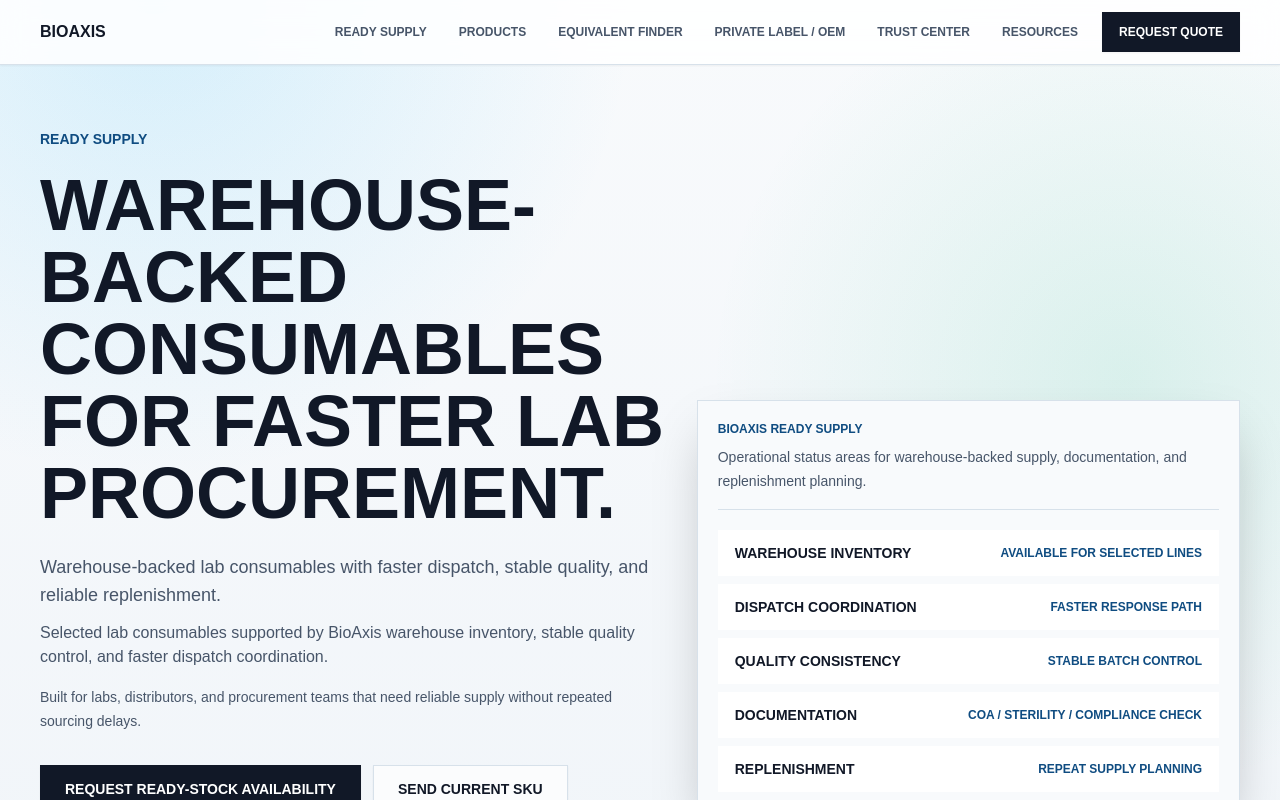
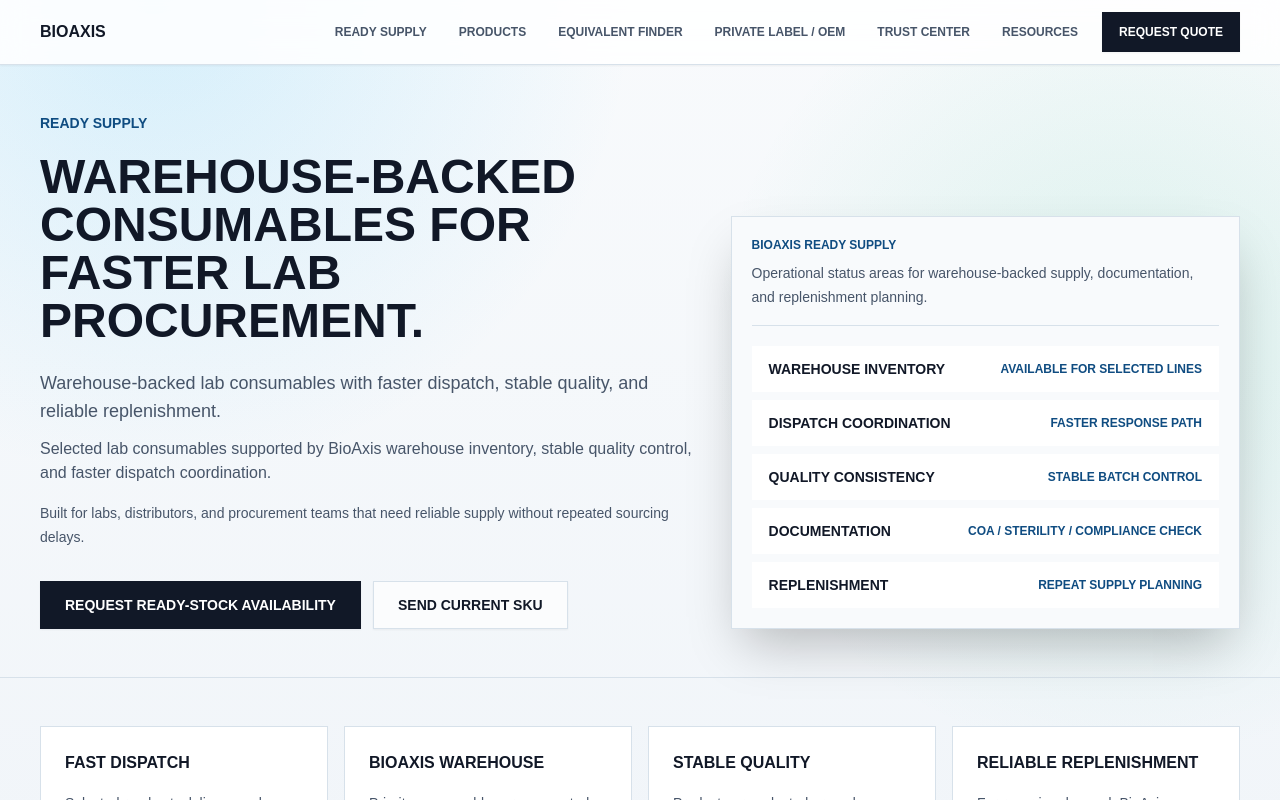
Before and after one commit to luckyericyao/bioaxisv3, a Next.js app: page /ready-supply in a window 1280 px wide. Shown: the top 800 px of the page. Built offline with nearby package versions, Linux system fonts and the light colour scheme.

Commit message:
Improve Ready Supply hero hierarchy

```diff
--- a/src/app/ready-supply/page.tsx
+++ b/src/app/ready-supply/page.tsx
@@ -60,11 +60,11 @@
 export default function ReadySupplyPage() {
   return (
     <>
-      <section className="border-b border-bioaxis-line px-5 py-16 sm:px-8 lg:px-10">
-        <div className="mx-auto grid w-full max-w-7xl gap-8 lg:grid-cols-[minmax(0,0.92fr)_minmax(420px,0.8fr)] lg:items-end">
+      <section className="border-b border-bioaxis-line px-5 py-12 sm:px-8 sm:py-14 lg:px-10 lg:py-12">
+        <div className="mx-auto grid w-full max-w-7xl gap-8 lg:grid-cols-[minmax(0,1.06fr)_minmax(400px,0.82fr)] lg:items-end">
           <div>
             <p className="mb-5 text-sm font-semibold uppercase text-bioaxis-accent">READY SUPPLY</p>
-            <h1 className="max-w-5xl text-4xl font-bold uppercase leading-[0.95] text-bioaxis-text sm:text-6xl lg:text-7xl">
+            <h1 className="max-w-5xl text-4xl font-bold uppercase leading-[0.95] text-bioaxis-text sm:text-5xl lg:text-5xl">
               Warehouse-backed consumables for faster lab procurement.
             </h1>
             <p className="mt-6 max-w-3xl text-base leading-7 text-bioaxis-muted sm:text-lg">
```
